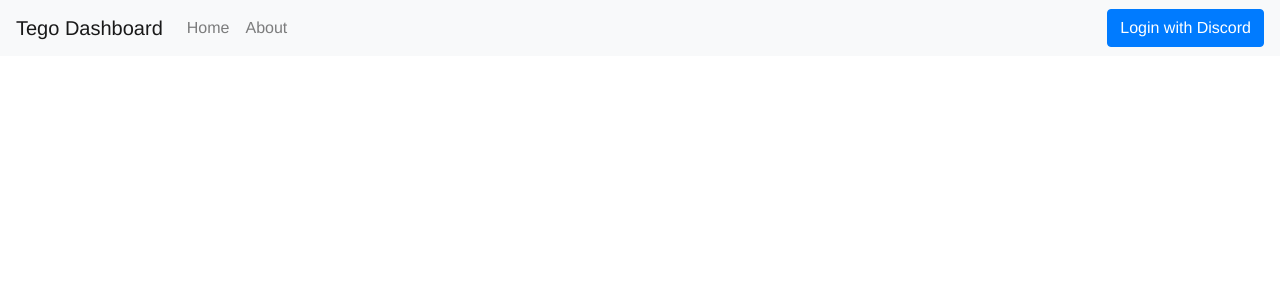
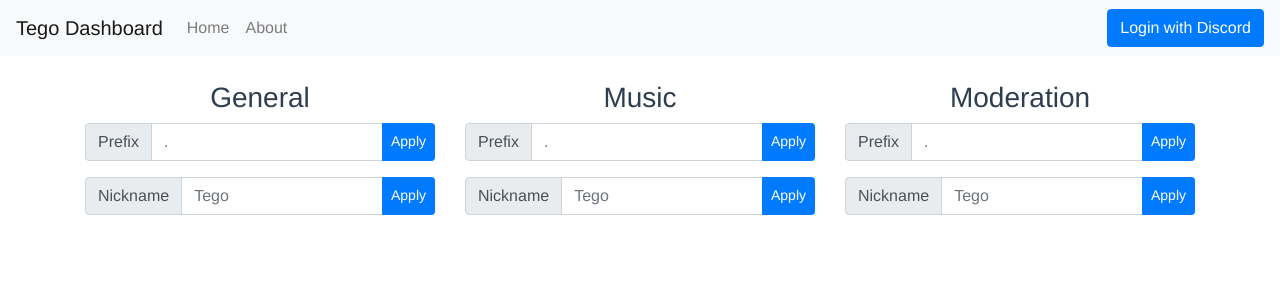
Before and after one commit to jblascoisaza/tego-dashboard, a Vue app: page /guild/1 in a window 1280 px wide. Shown: the top 300 px of the page. Built offline with nearby package versions, Linux system fonts and the light colour scheme.

Commit message:
created guild manage route and view

```diff
--- /dev/null
+++ b/src/components/General/InputGroup.vue
@@ -0,0 +1,25 @@
+<template>
+  <div>
+    <b-input-group class="mb-3" :prepend="pText">
+      <b-form-input :placeholder="iPlace" v-model="value"></b-form-input>
+      <b-input-group-append>
+        <b-button size="sm" text="Button" variant="primary">{{ bText }}</b-button>
+      </b-input-group-append>
+    </b-input-group>
+  </div>
+</template>
+
+<script>
+export default {
+  props: {
+    pText: String,
+    iPlace: String,
+    bText: String
+  },
+  data() {
+    return {
+      value: ''
+    };
+  }
+};
+</script>
--- a/src/components/Guilds/GuildCard.vue
+++ b/src/components/Guilds/GuildCard.vue
@@ -1,5 +1,6 @@
 <template>
   <div>
+    <router-link :to="{ name: 'manage', params: { id: guildID } }">
       <b-card
         :title="name"
         :img-src="iconURL"
@@ -9,6 +10,7 @@
         style="max-width: 20rem;"
         class="mb-2"
       ></b-card>
+    </router-link>
   </div>
 </template>
 
@@ -16,7 +18,8 @@
 export default {
   props: {
     name: String,
-    iconURL: String
+    iconURL: String,
+    guildID: String
   }
 };
 </script>
--- a/src/router.js
+++ b/src/router.js
@@ -2,6 +2,7 @@ import Vue from 'vue';
 import Router from 'vue-router';
 import Home from './views/Home.vue';
 import Guilds from './views/Guilds.vue';
+import Manage from './views/Manage.vue';
 
 Vue.use(Router);
 
@@ -26,6 +27,11 @@ export default new Router({
       path: '/guilds',
       name: 'guilds',
       component: Guilds
+    },
+    {
+      path: '/guild/:id',
+      name: 'manage',
+      component: Manage
     }
   ]
 });
--- a/src/views/Guilds.vue
+++ b/src/views/Guilds.vue
@@ -9,6 +9,7 @@
               ? guild.iconURL
               : 'https://cdn.discordapp.com/icons/467300599885594624/1aede8acaf8cac9f70a51eb905b1fe4c.png'
           "
+          :guildID="guild.id"
         />
       </b-col>
     </b-row>
--- /dev/null
+++ b/src/views/Manage.vue
@@ -0,0 +1,37 @@
+<template>
+  <b-container class="bv-example-row guilds">
+    <b-row>
+      <b-col cols="4">
+        <h3>General</h3>
+        <InputGroup pText="Prefix" iPlace="." bText="Apply" />
+        <InputGroup pText="Nickname" iPlace="Tego" bText="Apply" />
+      </b-col>
+      <b-col cols="4">
+        <h3>Music</h3>
+        <InputGroup pText="Prefix" iPlace="." bText="Apply" />
+        <InputGroup pText="Nickname" iPlace="Tego" bText="Apply" />
+      </b-col>
+      <b-col cols="4">
+        <h3>Moderation</h3>
+        <InputGroup pText="Prefix" iPlace="." bText="Apply" />
+        <InputGroup pText="Nickname" iPlace="Tego" bText="Apply" />
+      </b-col>
+    </b-row>
+  </b-container>
+</template>
+
+<script>
+import InputGroup from '@/components/General/InputGroup.vue';
+
+export default {
+  components: {
+    InputGroup
+  }
+};
+</script>
+
+<style scoped>
+.guilds {
+  margin-top: 25px;
+}
+</style>
```
Lines whose indentation alone changed are shown as unchanged.
